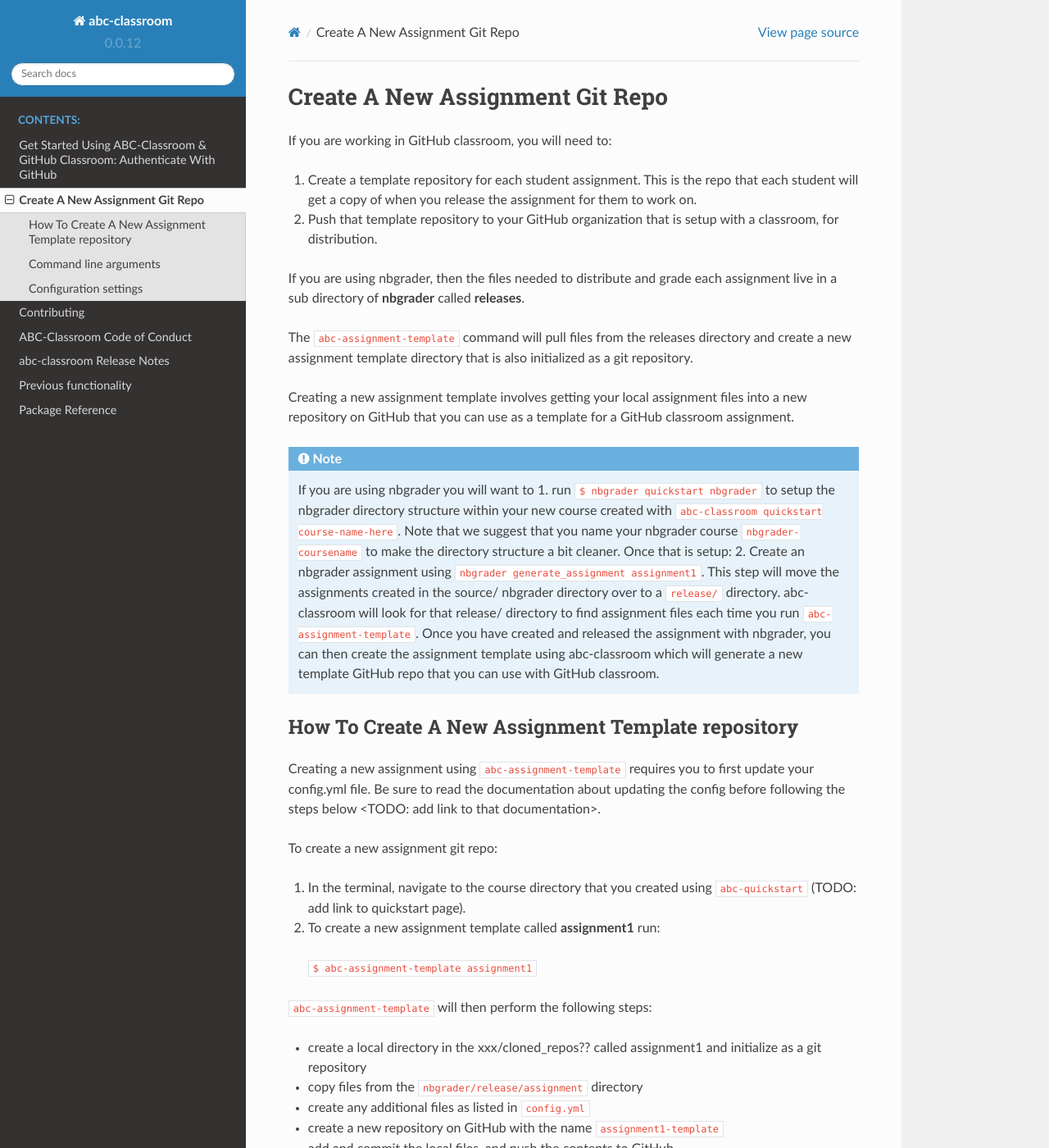
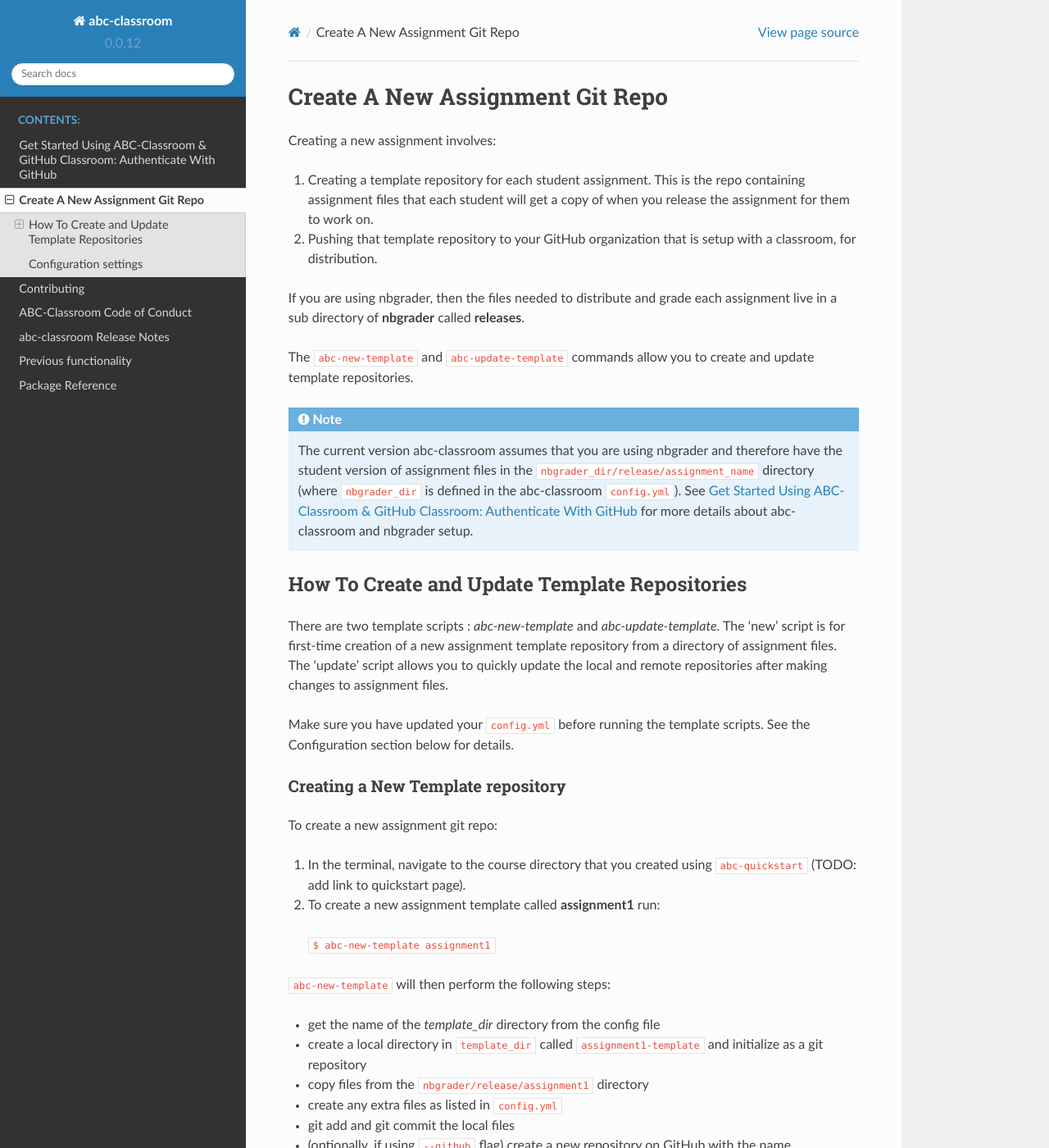
Before and after one commit to earthlab/abc-classroom, a Sphinx documentation site: the page built from docs/new_assignment.rst, in a window 1280 px wide and 1400 px high. Shown: the whole window at 82% size. Built offline with Sphinx 7.4.7 and the Read the Docs theme 2.0.0, drawn with Linux system fonts in a browser that asks for light colours; some of the changed text lies outside the part shown.

Commit message:
update new template docs

````diff
--- a/docs/new_assignment.rst
+++ b/docs/new_assignment.rst
@@ -1,43 +1,28 @@
 Create A New Assignment Git Repo
 --------------------------------
 
-If you are working in GitHub classroom, you will need to:
+Creating a new assignment involves:
 
-1. Create a template repository for each student assignment. This is the repo that each student will get a copy of when you release the assignment for them to work on.
-2. Push that template repository to your GitHub organization that is setup with a classroom, for distribution.
+1. Creating a template repository for each student assignment. This is the repo containing assignment files that each student will get a copy of when you release the assignment for them to work on.
+2. Pushing that template repository to your GitHub organization that is setup with a classroom, for distribution.
 
 If you are using nbgrader, then the files needed to distribute and grade each assignment
 live in a sub directory of **nbgrader** called **releases**.
 
-The ``abc-assignment-template`` command will pull files from the releases directory
-and create a new assignment template directory that is also initialized as a git
-repository.
-
-Creating a new assignment template involves getting your local assignment
-files into
-a new repository on GitHub that you can use as a template for a GitHub
-classroom assignment.
+The ``abc-new-template`` and ``abc-update-template`` commands allow you to create and update template repositories.
 
 .. note::
-   If you are using nbgrader you will want to 1. run ``$ nbgrader quickstart nbgrader``
-   to setup the nbgrader directory structure within your new course created with
-   ``abc-classroom quickstart course-name-here``. Note that we suggest that you name
-   your nbgrader course ``nbgrader-coursename`` to make the directory structure
-   a bit cleaner. Once that is setup: 2. Create an nbgrader assignment using
-   ``nbgrader generate_assignment assignment1``. This step will move the
-   assignments created in the source/ nbgrader directory over to a ``release/``
-   directory. abc-classroom will look for that release/ directory to find
-   assignment files each time you run ``abc-assignment-template``. Once you have
-   created and released the assignment with nbgrader, you can then
-   create the assignment template using abc-classroom which will generate a new
-   template GitHub repo that you can use with GitHub classroom.
+   The current version abc-classroom assumes that you are using nbgrader and therefore have the student version of assignment files in the ``nbgrader_dir/release/assignment_name`` directory (where ``nbgrader_dir`` is defined in the abc-classroom ``config.yml``). See :doc:`get-started` for more details about abc-classroom and nbgrader setup.
 
-How To Create A New Assignment Template repository
-==================================================
+How To Create and Update Template Repositories
+==============================================
 
-Creating a new assignment using ``abc-assignment-template`` requires you to first
-update your config.yml file. Be sure to read the documentation about updating the config
-before following the steps below <TODO: add link to that documentation>.
+There are two template scripts : `abc-new-template` and `abc-update-template`. The 'new' script is for first-time creation of a new assignment template repository from a directory of assignment files. The 'update' script allows you to quickly update the local and remote repositories after making changes to assignment files.
+
+Make sure you have updated your ``config.yml`` before running the template scripts. See the Configuration section below for details.
+
+Creating a New Template repository
+~~~~~~~~~~~~~~~~~~~~~~~~~~~~~~~~~~
 
 To create a new assignment git repo:
 
@@ -45,29 +30,29 @@
 
 2. To create a new assignment template called **assignment1** run:
 
-  ``$ abc-assignment-template assignment1``
+  ``$ abc-new-template assignment1``
 
-``abc-assignment-template`` will then perform the following steps:
+``abc-new-template`` will then perform the following steps:
 
-* create a local directory in the xxx/cloned_repos?? called assignment1 and initialize as a git repository
-* copy files from the ``nbgrader/release/assignment`` directory
-* create any additional files as listed in ``config.yml``
-* create a new repository on GitHub with the name ``assignment1-template``
-* add and commit the local files, and push the contents to GitHub
+* get the name of the `template_dir` directory from the config file
+* create a local directory in ``template_dir`` called ``assignment1-template`` and initialize as a git repository
+* copy files from the ``nbgrader/release/assignment1`` directory
+* create any extra files as listed in ``config.yml``
+* git add and git commit the local files
+* (optionally, if using ``--github`` flag) create a new repository on GitHub with the name ``assignment1-template`` and push the contents of the local repo to GitHub
 
-Command line arguments
-======================
+**Command line options**
 
-Run `abc-assignment_template -h` to see the command line arguments. The output
-is reproduced here::
+Run ``abc-new-template -h`` to see the options. The output is reproduced below::
 
-    usage: abc-assignment-template [-h] [--custom-message] [--local-only]
-                                   [--mode {delete,fail,merge}]
-                                   assignment
+    usage: abc-new-template [-h] [--custom-message] [--github]
+                            [--mode {delete,fail,merge}]
+                            assignment
 
     Create a new assignment template repository: creates local directory, copy /
-    create required files, intialize as git repo, create remote repo on GitHub,
-    and push local repo to GitHub. Will open git editor to ask for commit message.
+    create required files, intialize as git repo, and (optionally) create remote
+    repo on GitHub and push local repo to GitHub. Will open git editor to ask for
+    commit message if custom message requested.
 
     positional arguments:
       assignment            Name of assignment. Must match name in nbgrader
@@ -76,16 +61,54 @@
     optional arguments:
       -h, --help            show this help message and exit
       --custom-message      Use a custom commit message for git. Will open the
-                            default git text editor for entry. If not set, will
-                            use message 'Initial commit'.
-      --local-only          Create local template repository only; do not create
-                            GitHub repo or push to GitHub (default: False)
+                            default git text editor for entry (if not set, uses
+                            default message 'Initial commit').
+      --github              Also perform the GitHub operations (create remote repo
+                            on GitHub and push to remote (by default, only does
+                            local repository setup).
       --mode {delete,fail,merge}
                             Action if template directory already exists. Choices
-                            are: delete = delete the directory and contents; fail
-                            = exit and let user delete or rename; merge = keep
-                            existing dir, overwrite existing files, add new files.
-                            Default is fail.
+                            are: delete = delete contents before proceeding
+                            (except .git directory); merge = keep existing dir,
+                            overwrite existing files, add new files (Default =
+                            fail).
+
+Updating an existing template repository
+~~~~~~~~~~~~~~~~~~~~~~~~~~~~~~~~~~~~~~~~
+
+To update an existing template repository (for example, if you change assignment files and want to push new versions to GitHub), use the ``abc-update-template`` scripts. Assuming that ``template_dir/assignment1-template`` exists:
+
+```abc-update-template assignment1``
+
+will:
+
+* copy any files in ``nbgrader/release/assignment1`` to ``template_dir/assignment1-template`` (overwriting any existing files with the same name; use the ``-delete`` mode if you want to erase the existing template before starting)
+* git add and git commit the changes
+* push the changes to GitHub
+
+**Command line arguments**
+
+Run `abc-update_template -h` to see the command line arguments. The output
+is reproduced here::
+
+    usage: abc-update-template [-h] [--mode {delete,merge}] assignment
+
+    Updates an existing assignment template repository: update / add new and
+    changed files, then push local changes to GitHub. Will open git editor to ask
+    for commit message.
+
+    positional arguments:
+      assignment            Name of assignment. Must match name in nbgrader
+                            release directory
+
+    optional arguments:
+      -h, --help            show this help message and exit
+      --mode {delete,merge}
+                            What to do with existing contents of template
+                            directory. Choices are: delete = remove contents
+                            before proceeding (leaving .git directory); merge =
+                            overwrite existing files add new files (Default =
+                            merge).
 
 
 Configuration settings
@@ -95,7 +118,5 @@
 
 * ``template_dir`` : the directory where the local git repository will be created.
 * ``organization`` : the GitHub organization where the new remote repository will be created
-* ``course_name`` : (optional) If set, the name of the local git repository and remote GitHub repository will be ``course_name-assignment-template``. If ``short_coursename`` is not set, you must set course_name.
-* ``short_coursename`` : (optional) If set, the the name of the local git repository and remote GitHub repository will be ``short_coursename-assignment-template``.
 * ``nbgrader_dir`` : the path to the local nbgrader directory.
 * ``extra_files`` : (optional) Any extra files that you want to add to the repo, such as .gitignore or README
````
